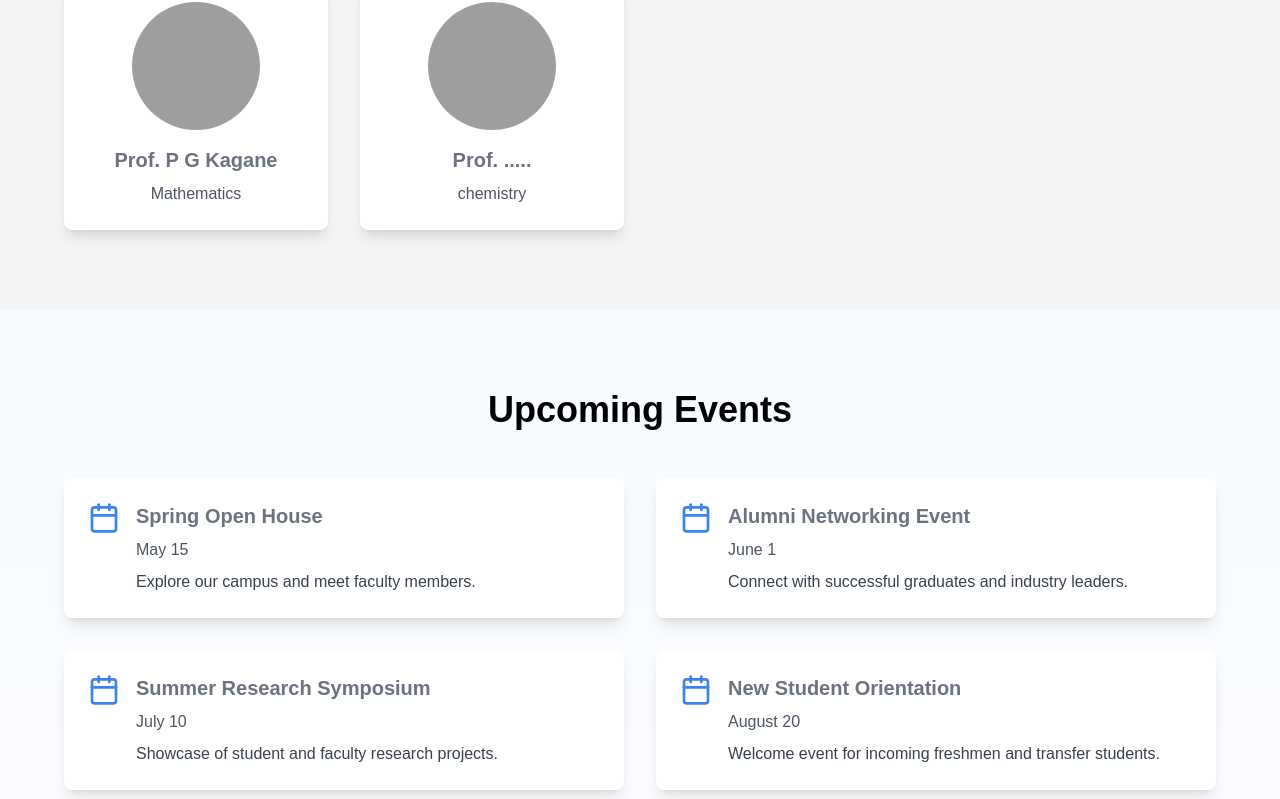
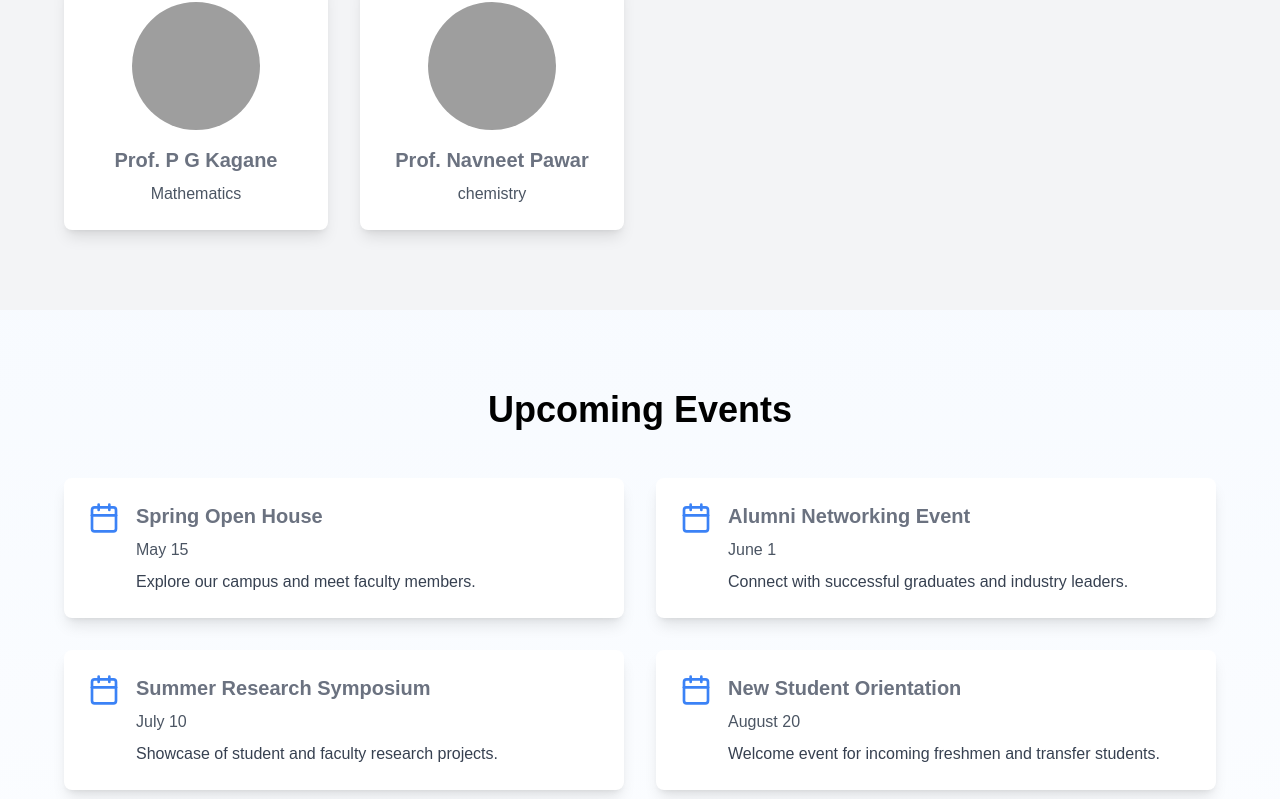
Before and after one commit to Hitesh007-p/college-portfolio, a Next.js app: page / in a window 1280 px wide. Shown: the part 4269-5068 px from the top of the page. Built offline with nearby package versions, Linux system fonts and the light colour scheme; grey boxes are pictures that could not be loaded.

Commit message:
ad teacher name

```diff
--- a/components/Teachers.tsx
+++ b/components/Teachers.tsx
@@ -8,7 +8,7 @@ const teachers = [
   { name: 'Prof. Rahul Patil', subject: 'Biology' },
   { name: 'Prof. M M Chaudhari', subject: 'Physics' },
   { name: 'Prof. P G Kagane', subject: 'Mathematics' },
-  { name: 'Prof. .....', subject: 'chemistry' },
+  { name: 'Prof. Navneet Pawar', subject: 'chemistry' },
 
 ]
 
```
